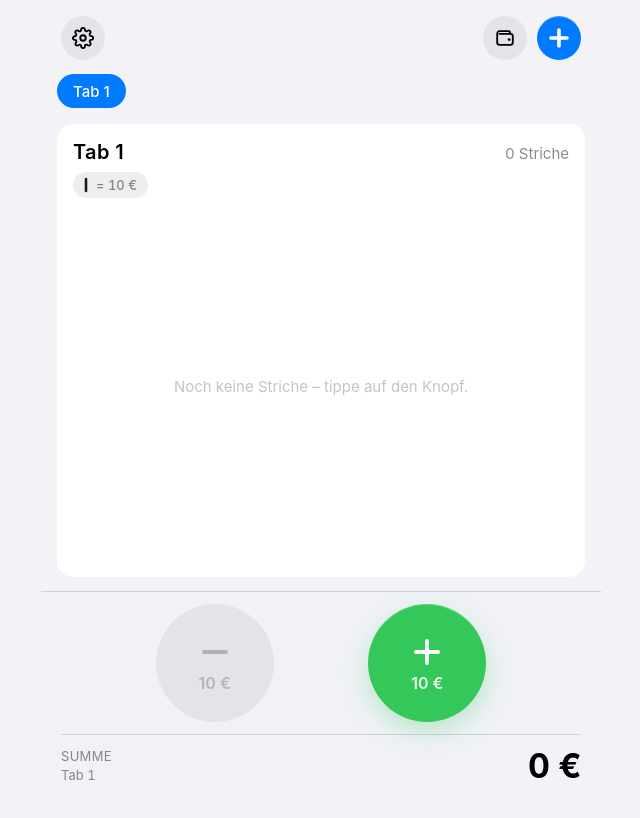
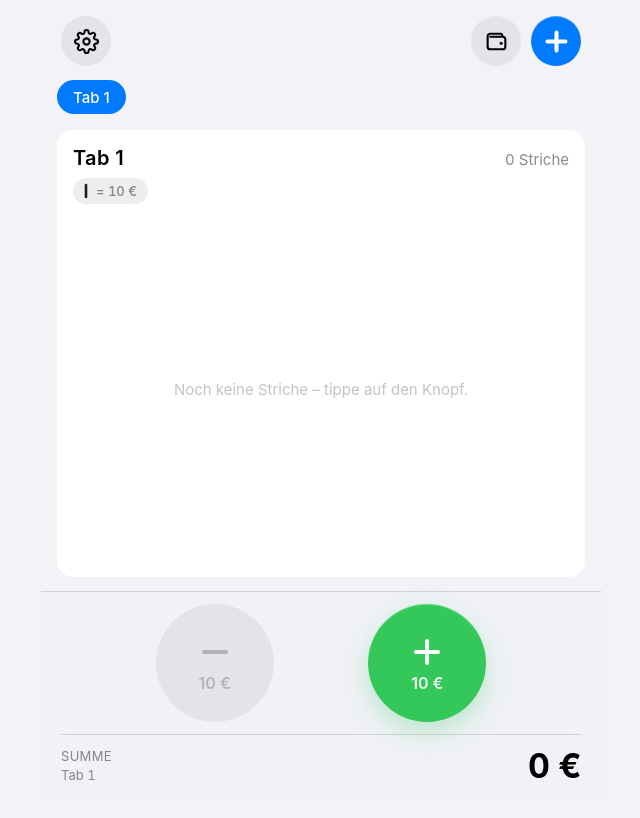
Before and after one commit to patni446/tally, a plain HTML site: page index.html in a window 1280 px wide. Shown: the whole page, without its empty margins (319-959 px from the left). Drawn offline with Linux system fonts and the light colour scheme.

Commit message:
Tally: keine Unschärfe oben, größere Knöpfe

```diff
--- a/index.html
+++ b/index.html
@@ -95,7 +95,7 @@
   .status .dot { width: 7px; height: 7px; border-radius: 50%; background: var(--label3); }
   .status.ok .dot { background: var(--green); }
   .more {
-    width: 44px; height: 44px; border-radius: 50%; background: var(--blue);
+    width: 50px; height: 50px; border-radius: 50%; background: var(--blue);
     display: grid; place-items: center; margin-bottom: 0; color: #fff;
     box-shadow: inset 0 1px 0 rgba(255,255,255,.25);
     transition: transform .32s var(--bounce);
@@ -103,11 +103,11 @@
   .more:active { transform: scale(.88); transition-duration: .08s; }
   .hbtns { display: flex; align-items: center; gap: 10px; }
   .gear {
-    width: 44px; height: 44px; border-radius: 50%; background: var(--fill); color: var(--label);
+    width: 50px; height: 50px; border-radius: 50%; background: var(--fill); color: var(--label);
     display: grid; place-items: center; transition: transform .32s var(--bounce), background .3s;
   }
   .gear:active { transform: scale(.88); transition-duration: .08s; }
-  .gear svg { width: 22px; height: 22px; }
+  .gear svg { width: 25px; height: 25px; }
   /* Abrechnen */
   .pay-list { max-height: 52vh; overflow-y: auto; overscroll-behavior: contain; -webkit-overflow-scrolling: touch; }
   .pay-item + .pay-item { border-top: .5px solid var(--sep); }
@@ -153,7 +153,7 @@
   .section-label { font-size: 13px; color: var(--label2); text-transform: uppercase; letter-spacing: .3px; margin: 2px 6px 8px; }
   .row .check { margin-left: auto; width: 20px; height: 20px; color: var(--blue); visibility: hidden; }
   .row.sel .check { visibility: visible; }
-  .more svg { width: 24px; height: 24px; }
+  .more svg { width: 27px; height: 27px; }
 
   /* Tabs */
   .tabs {
@@ -256,6 +256,9 @@
     --spring: cubic-bezier(.32,.72,0,1);
     --bounce: cubic-bezier(.34,1.45,.64,1);
   }
+  /* Ebene für Pop-ups: schneidet alles ab, damit die Seite nie scrollbar wird
+     (sonst legt iOS 26 oben einen Unschärfe-Rand über die Knöpfe) */
+  .layer { position: absolute; inset: 0; overflow: hidden; pointer-events: none; z-index: 20; }
   .overlay {
     /* absolute statt fixed: iOS 26 färbt sonst die Statusleiste grau ein */
     position: absolute; inset: 0; z-index: 20; background: var(--dim);
@@ -433,6 +436,7 @@
 </div>
 
 
+<div class="layer">
 <div class="overlay" id="overlay"></div>
 
 <!-- Aktionen -->
@@ -485,7 +489,7 @@
       <button class="row" data-theme-opt="light"><svg viewBox="0 0 24 24" fill="none" stroke="currentColor" stroke-width="1.9" stroke-linecap="round" stroke-linejoin="round" aria-hidden="true"><circle cx="12" cy="12" r="4"/><path d="M12 2v2M12 20v2M4.9 4.9l1.4 1.4M17.7 17.7l1.4 1.4M2 12h2M20 12h2M4.9 19.1l1.4-1.4M17.7 6.3l1.4-1.4"/></svg><span>Hell</span><svg class="check" viewBox="0 0 24 24" fill="none" stroke="currentColor" stroke-width="2.6" stroke-linecap="round" stroke-linejoin="round" aria-hidden="true"><path d="M5 12.5l4.5 4.5L19 7.5"/></svg></button>
       <button class="row" data-theme-opt="dark"><svg viewBox="0 0 24 24" fill="none" stroke="currentColor" stroke-width="1.9" stroke-linecap="round" stroke-linejoin="round" aria-hidden="true"><path d="M20 14.5A8 8 0 1 1 9.5 4a6.5 6.5 0 0 0 10.5 10.5z"/></svg><span>Dunkel</span><svg class="check" viewBox="0 0 24 24" fill="none" stroke="currentColor" stroke-width="2.6" stroke-linecap="round" stroke-linejoin="round" aria-hidden="true"><path d="M5 12.5l4.5 4.5L19 7.5"/></svg></button>
     </div>
-    <p class="hint">„Automatisch“ folgt der Einstellung deines iPhones.<br>Version 9.11. · 18:10</p>
+    <p class="hint">„Automatisch“ folgt der Einstellung deines iPhones.<br>Version 9.11. #6</p>
   </div>
 </div>
 
@@ -545,6 +549,7 @@
       <div class="colors" id="colors"></div>
     </form>
   </div>
+</div>
 </div>
 
 <script>
```
